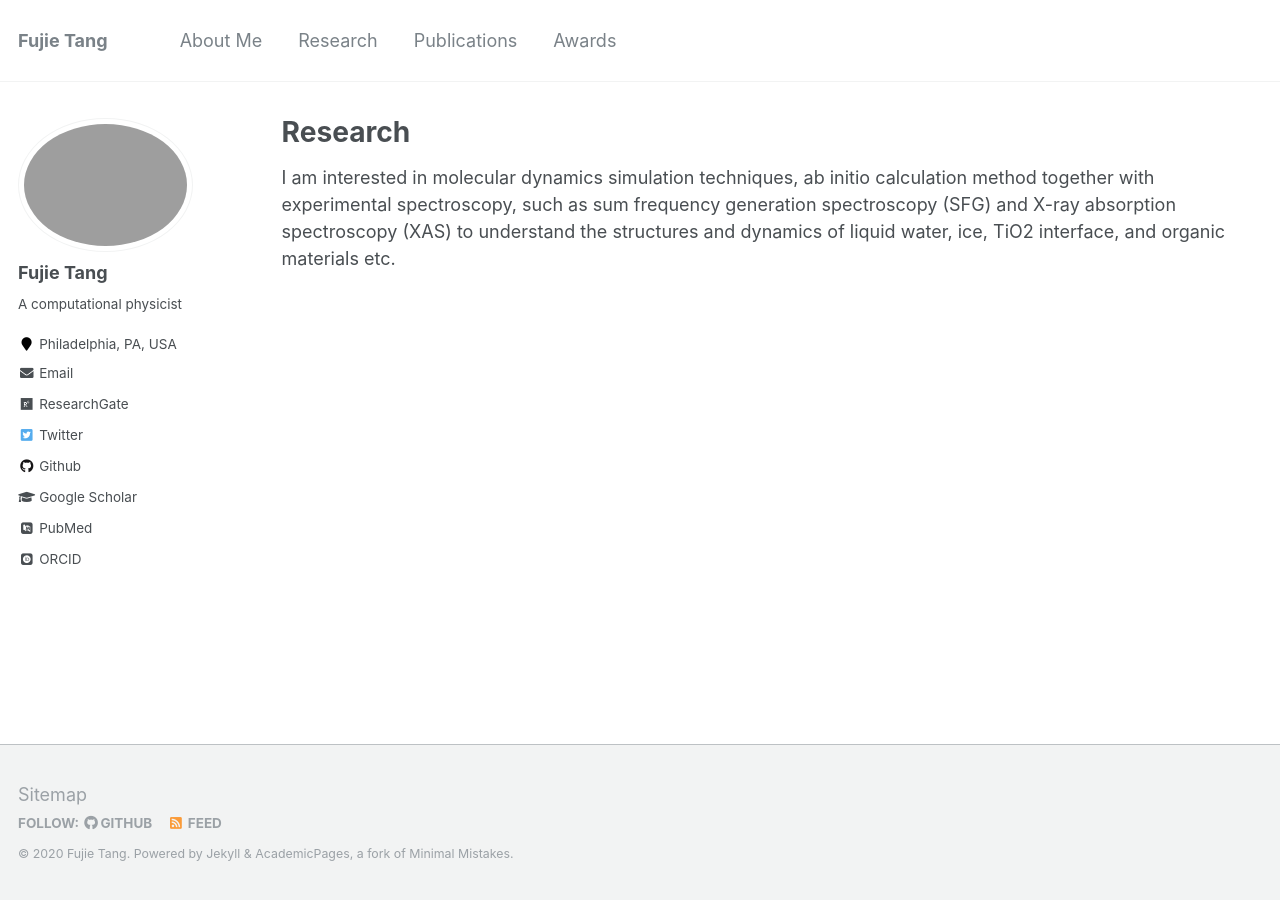
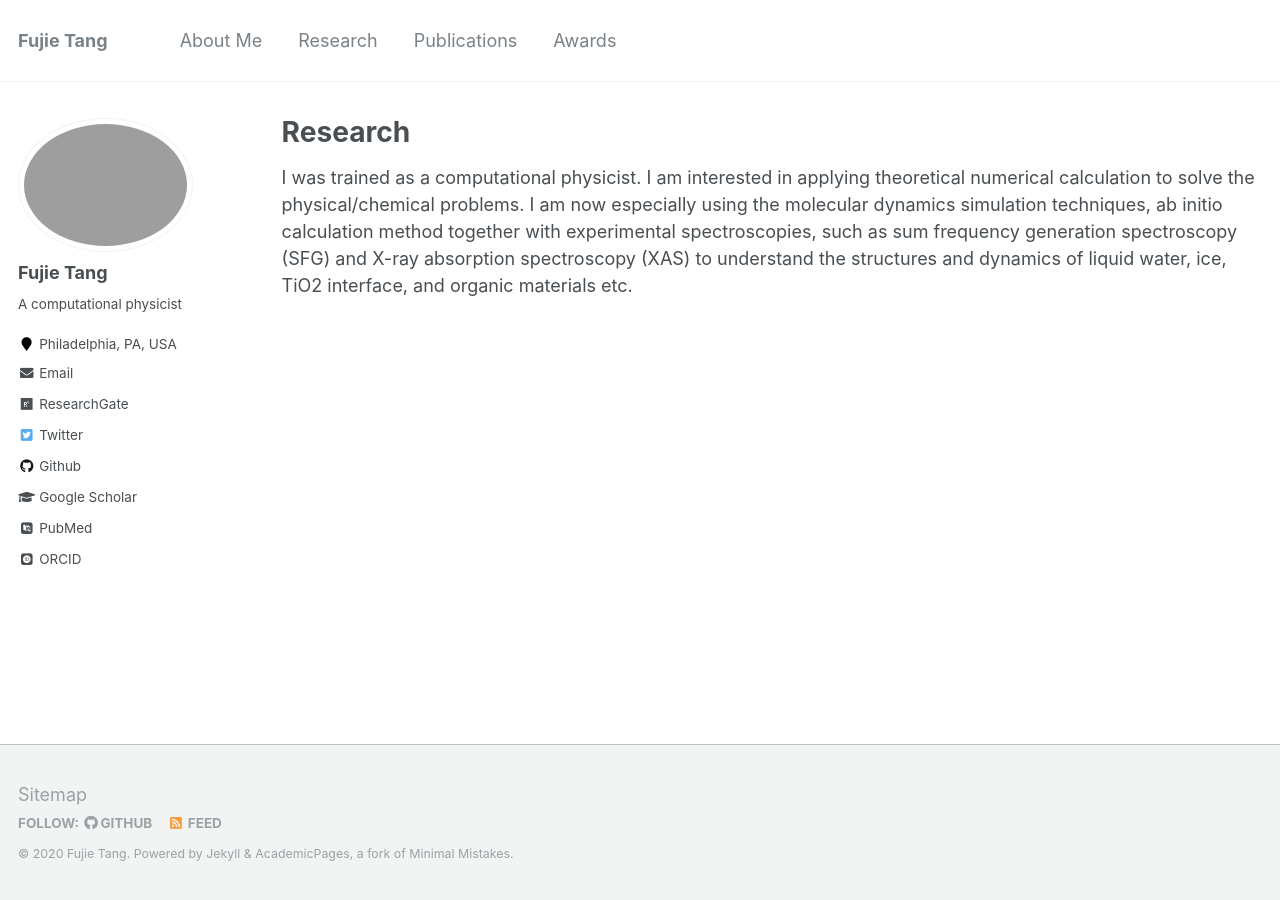
Before and after one commit to fujiepku/fujiepku.github.io, a Jekyll site: the page built from _pages/research.md, in a window 1280 px wide. Built offline with Jekyll 4.4.1, drawn with Linux system fonts in a browser that asks for light colours; some web fonts are replaced.

Commit message:
Update research.md

```diff
--- a/_pages/research.md
+++ b/_pages/research.md
@@ -5,4 +5,4 @@ permalink: /research/
 author_profile: true
 ---
 
-I am interested in molecular dynamics simulation techniques, ab initio calculation method together with experimental spectroscopy, such as sum frequency generation spectroscopy (SFG) and X-ray absorption spectroscopy (XAS) to understand the structures and dynamics of liquid water, ice, TiO2 interface, and organic materials etc.
+I was trained as a computational physicist. I am interested in applying theoretical numerical calculation to solve the physical/chemical problems. I am now especially using the molecular dynamics simulation techniques, ab initio calculation method together with experimental spectroscopies, such as sum frequency generation spectroscopy (SFG) and X-ray absorption spectroscopy (XAS) to understand the structures and dynamics of liquid water, ice, TiO2 interface, and organic materials etc.
```
